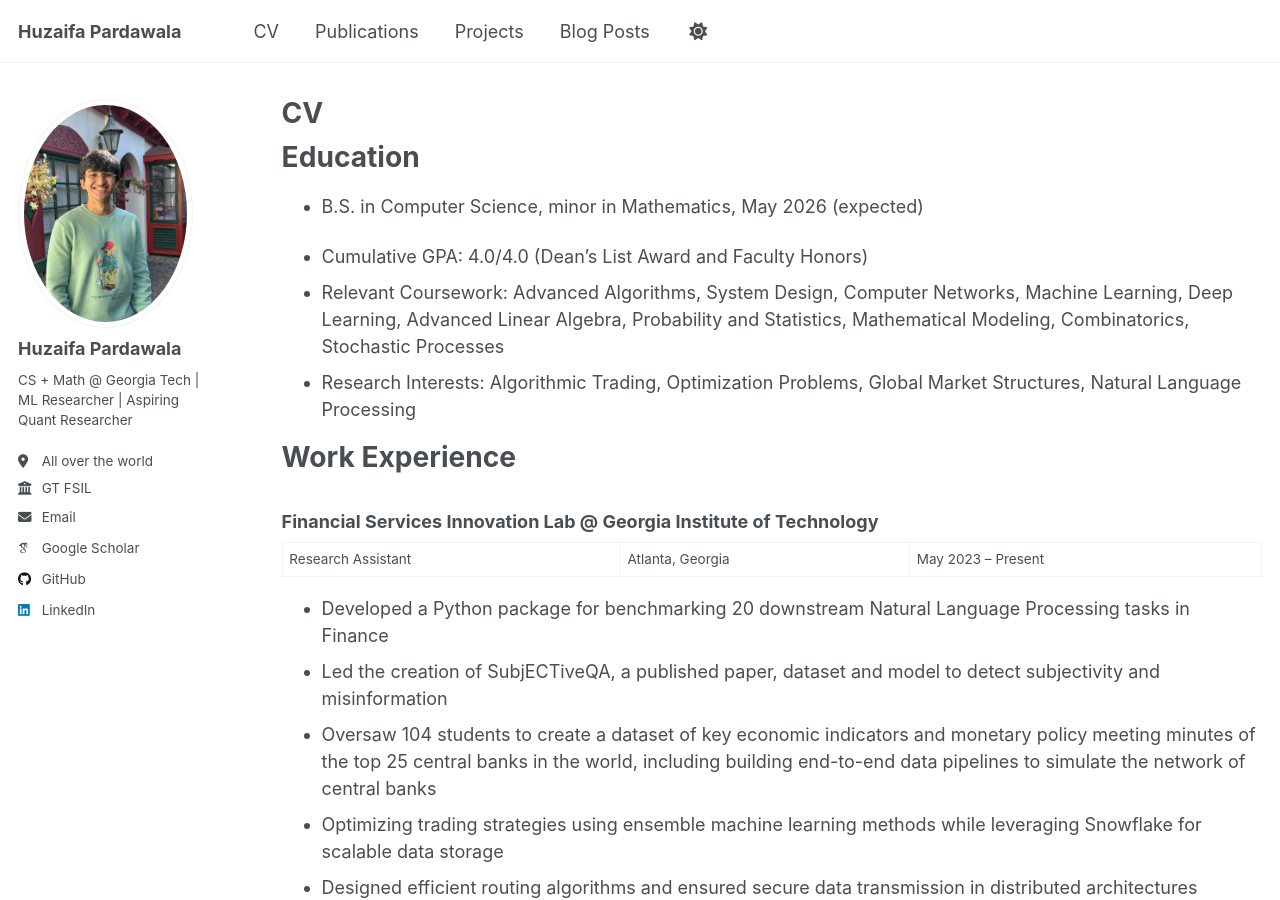
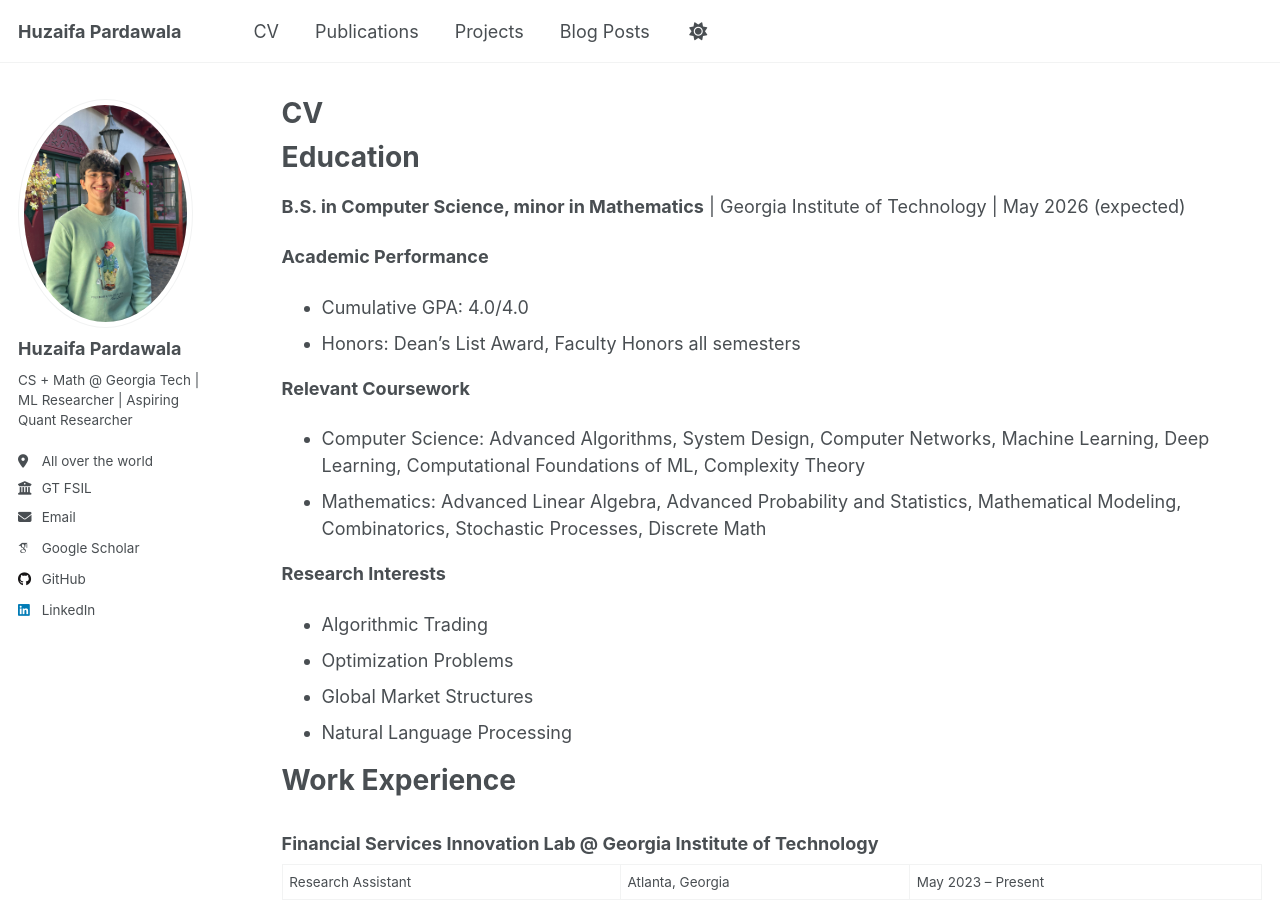
Before and after one commit to huzaifahp7/huzaifahp7.github.io, a Jekyll site: the page built from _pages/cv.md, in a window 1280 px wide and 900 px high. Built offline with Jekyll 4.4.1, drawn with Linux system fonts in a browser that asks for light colours; some web fonts are replaced.

Commit message:
feat: resume

```diff
--- a/_pages/cv.md
+++ b/_pages/cv.md
@@ -11,11 +11,21 @@ redirect_from:
 
 Education
 ======
-- B.S. in Computer Science, minor in Mathematics, May 2026 (expected)
+**B.S. in Computer Science, minor in Mathematics** | Georgia Institute of Technology | May 2026 (expected)
 
-* Cumulative GPA: 4.0/4.0 (Dean's List Award and Faculty Honors)
-* Relevant Coursework: Advanced Algorithms, System Design, Computer Networks, Machine Learning, Deep Learning, Advanced Linear Algebra, Probability and Statistics, Mathematical Modeling, Combinatorics, Stochastic Processes
-* Research Interests: Algorithmic Trading, Optimization Problems, Global Market Structures, Natural Language Processing
+**Academic Performance**
+- Cumulative GPA: 4.0/4.0
+- Honors: Dean's List Award, Faculty Honors all semesters
+
+**Relevant Coursework**
+- Computer Science: Advanced Algorithms, System Design, Computer Networks, Machine Learning, Deep Learning, Computational Foundations of ML, Complexity Theory
+- Mathematics: Advanced Linear Algebra, Advanced Probability and Statistics, Mathematical Modeling, Combinatorics, Stochastic Processes, Discrete Math
+
+**Research Interests**
+- Algorithmic Trading
+- Optimization Problems
+- Global Market Structures
+- Natural Language Processing
 
 Work Experience
 ======
```
